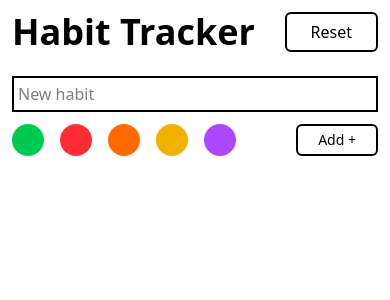
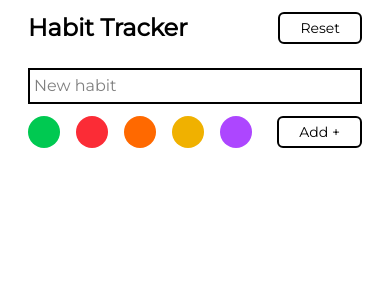
Before and after one commit to sebastianAssure/habit-tracker, a React (Vite) app: page / in a window 390 px wide. Shown: the top 300 px of the page. Built offline with nearby package versions, Linux system fonts and the light colour scheme.

Commit message:
feat: add second version responsive

```diff
--- a/src/App.tsx
+++ b/src/App.tsx
@@ -27,7 +27,7 @@ function App() {
   }
 
   const handleResetHabits = () => {
-    const resetHabits = habits.map(habit => ({...habit, checkedDays: Array(7).fill(false)}));
+    const resetHabits = habits.map(habit => ({ ...habit, checkedDays: Array(7).fill(false) }));
     setHabits(resetHabits);
     localStorage.setItem("habits", JSON.stringify(resetHabits));
   }
@@ -47,12 +47,14 @@ function App() {
   };
 
   return (
-    <main className="flex flex-col items-center h-screen">
-      <Header onReset={handleResetHabits}/>
+    <main className="flex flex-col w-full max-w-[900px] mx-auto px-4">
+      <Header onReset={handleResetHabits} />
       <NewHabitForm onAddHabit={handleAddHabit} />
-      {habits.map((habit) => (
-        <HabitCard key={habit.id} habit={habit} onToggleDay={handleToggleDay} onDeleteHabit={handleDeleteHabit}/>
-      ))}
+      <div className="grid grid-cols-1 md:grid-cols-2 gap-2 w-full">
+        {habits.map((habit) => (
+          <HabitCard key={habit.id} habit={habit} onToggleDay={handleToggleDay} onDeleteHabit={handleDeleteHabit} />
+        ))}
+      </div>
     </main>
   );
 }
--- a/src/components/DayCheckbox.tsx
+++ b/src/components/DayCheckbox.tsx
@@ -6,8 +6,8 @@ export const DayCheckbox = ({checkedDays, onToggleDay}: DayCheckBoxProps) => {
     return (
         <div className="w-full grid grid-cols-7 gap-2 px-2 py-4">
             {days.map((day, index) => (
-                <div key={index} className="flex flex-col items-center gap-1">
-                    <p className="text-sm">{day}</p>
+                <div key={index} className="flex flex-col items-center gap-1 text-sm font-medium font-patrick">
+                    <label>{day}</label>
                     <input className="cursor-pointer" type="checkbox" checked={checkedDays[index]} onChange={() => onToggleDay(index)} />
                 </div>
             ))}
--- a/src/components/HabitCard.tsx
+++ b/src/components/HabitCard.tsx
@@ -8,10 +8,10 @@ export const HabitCard = ({ habit, onDeleteHabit, onToggleDay }: HabitCardProps)
     const completedCount = habit.checkedDays.filter(Boolean).length;
 
     return (
-        <div className="w-full px-1 group flex flex-col h-auto items-center m-2">
-            <div className={`flex w-full ${habit.color} justify-between px-2 py-1 border-2 rounded-md`}>
-                <h1 className="text-xl font-semibold">{habit.name}
-                    {completedCount == 7 && <GiAlliedStar className="inline-block text-black ml-2 text-xl¿" /> }
+        <div className="max-w-[420px] w-full group flex flex-wrap items-center pt-2">
+            <div className={`flex w-full ${habit.color} justify-between px-2 sm:px-4 py-1 border-2 rounded-md`}>
+                <h1 className="text-base sm:text-lg lg:text-xl font-semibold font-patrick">{habit.name}
+                    {completedCount == 7 && <GiAlliedStar className="inline-block text-black ml-2 text-xl" /> }
                 </h1>
                 <span className="invisible group-hover:visible cursor-pointer" onClick={()=>onDeleteHabit(habit.id)}>X</span>
             </div>
--- a/src/components/Header.tsx
+++ b/src/components/Header.tsx
@@ -2,9 +2,9 @@ import type { HeaderProps } from "../interfaces/types"
 
 export const Header = ({onReset}: HeaderProps) => {
     return (
-        <div className="w-full flex flex-wrap justify-between p-3 gap-5">
-            <h1 className="text-4xl font-bold">Habit Tracker</h1>
-            <button className="border-2 rounded-md px-6 text-md cursor-pointer" onClick={onReset}>Reset</button>
+        <div className="w-full flex flex-wrap justify-between p-3 gap-3">
+            <h1 className="text-2xl sm:text-3xl lg:text-4xl font-bold font-patrick">Habit Tracker</h1>
+            <button className="border-2 rounded-md px-5 text-sm sm:text-md lg:text-lg font-patrick cursor-pointer" onClick={onReset}>Reset</button>
         </div>
     )
 }
--- a/src/components/NewHabitForm.tsx
+++ b/src/components/NewHabitForm.tsx
@@ -17,15 +17,15 @@ export const NewHabitForm = ({ onAddHabit }: NewHabitFormProps) => {
     }
 
     return (
-        <form onSubmit={handleSubmit} className="w-full flex flex-col items-center gap-3 p-3">
-            <input className="w-full max-w-[600px] border-2 p-1" type="text" placeholder="New habit" value={habitName} onChange={(e) => setHabitName(e.target.value)} />
+        <form onSubmit={handleSubmit} className="w-full flex flex-col items-center gap-3 sm:gap-5 p-3">
+            <input className="w-full border-2 p-1 font-patrick" type="text" placeholder="New habit" value={habitName} onChange={(e) => setHabitName(e.target.value)} />
             <div className="flex flex-wrap justify-between w-full gap-5">
                 <div className="flex flex-wrap justify-center cursor-pointer gap-4">
                     {colors.map((c) => (
                         <div key={c.class} className={`w-8 h-8 rounded-full hover:ring-2 ring-offset-1 cursor-pointer ${c.class} ${selectedColor === c.class ? "ring-2" : ""}`} onClick={() => setSelectedColor(c.class)} ></div>
                     ))}
                 </div>
-                <button type="submit" className="border-2 rounded-md px-5 py-1 text-sm cursor-pointer">Add +</button>
+                <button type="submit" className="border-2 rounded-md px-5 py-1 text-sm font-patrick cursor-pointer">Add +</button>
             </div>
         </form>
     )
--- a/src/components/ProgressBar.tsx
+++ b/src/components/ProgressBar.tsx
@@ -5,10 +5,10 @@ export const ProgressBar = ({completed, total}: ProgressBarProps) => {
 
     return (
         <div className="flex flex-wrap justify-around py-4 px-2 gap-2">
-            <div className="w-50 bg-stone-200 block overflow-hidden h-6">
+            <div className="w-40 bg-stone-200 border-1 block overflow-hidden h-6">
                 <div className="h-full w-full rounded-none bg-green-500" style={{ width: `${percentage}%` }}></div>
             </div>
-            <p>{completed} / {total} days completed</p>
+            <p className="font-patrick">{completed}/{total} days completed</p>
         </div>
     )
 }
--- a/src/index.css
+++ b/src/index.css
@@ -1 +1,6 @@
+@import url('https://fonts.googleapis.com/css2?family=Montserrat&family=Patrick+Hand&family=Quicksand:wght@300..700&family=Roboto&display=swap');
 @import "tailwindcss";
+
+@theme {
+    --font-patrick: 'Montserrat', sans-serif;
+}
```
